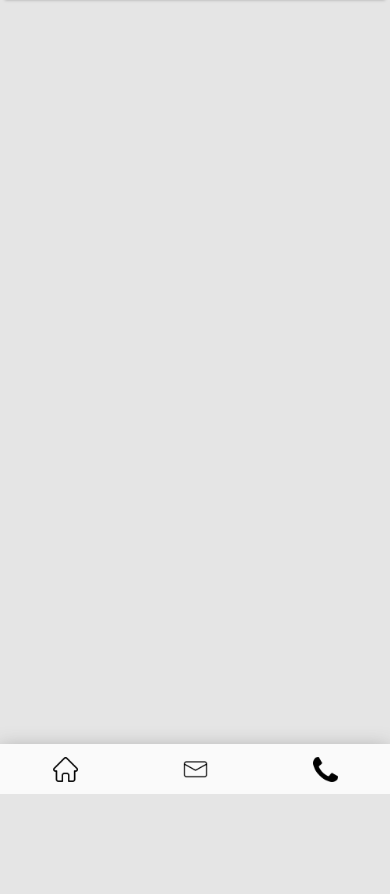
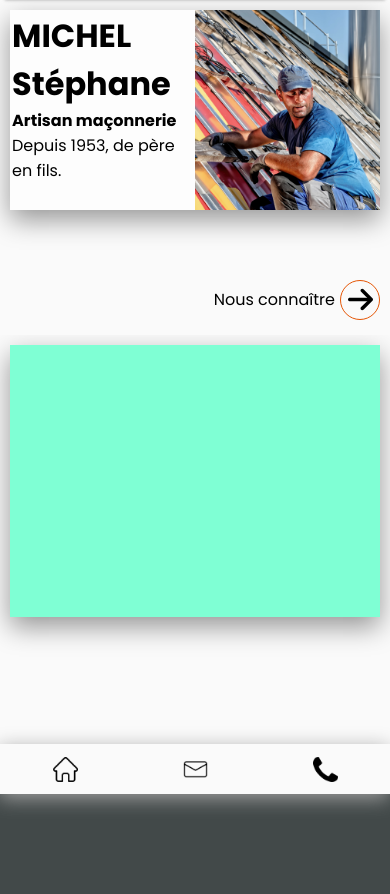
Before and after one commit to BenjaminGuelle/masonry-2, a PHP site: page / in a window 390 px wide. Shown: the part 50-944 px from the top of the page. Before the commit the page ends 844 px from the top, so only its background shows below. Run offline with PHP 8.4, Linux system fonts and the light colour scheme.

Commit message:
create section hero and top content mobile

```diff
--- /dev/null
+++ b/css/footer.css
@@ -0,0 +1,5 @@
+footer {
+    width: 100%;
+    height: 150px;
+    background-color: #424949;
+}
--- a/css/header.css
+++ b/css/header.css
@@ -1,7 +1,13 @@
+header {
+    position: relative;
+    z-index: 1;
+    width: 100%;
+    height: 50px;
+}
 /*
 ********************** NAVBAR
 */
-body header .navbar {
+header .navbar {
     position: fixed;
     top: 0;
     left: 0;
@@ -170,6 +176,9 @@ header .navbar .navlinks {
     }
 }
 @media screen and (min-width: 1024px) {
+    header {
+        height: 100px;
+    }
     /* desactive elements */
     header .navbar-mobile {
         display: none;
--- a/css/hero.css
+++ b/css/hero.css
@@ -0,0 +1,144 @@
+main {
+    position: relative;
+    z-index: 0;
+    width: 100%;
+    height: calc(100vh - 100px);
+}
+
+main .hero {
+    display: flex;
+    flex-direction: column;
+    height: calc(100vh - 100px);
+}
+
+/* all division to hero */
+main .hero .know-us, .know-services {
+    width: 100%;
+    height: 50%;
+    padding: 10px;
+}
+
+/*
+*************** Know us
+*/
+main .hero .know-us {
+    background-color: #FAFAFA;
+    position: relative;
+    width: 100%;
+    height: 45%;
+
+}
+
+/* Know us ========= CONTAINER */
+main .hero .know-us .know-us-container {
+    width: 100%;
+    height: auto;
+    display: flex;
+    box-shadow: 0px 10px 25px rgba(0, 0, 0, 0.4);
+}
+
+/* Know us ========= DIV PICTURE */
+main .hero .know-us .know-us-picture {
+    width: 50%;
+    height: 200px;
+    overflow: hidden;
+}
+
+main .hero .know-us .know-us-picture img {
+    width: 100%;
+    object-position: center;
+}
+
+/* Know us ========= DIV CONTENT */
+main .hero .know-us .know-us-content {
+    position: relative;
+    width: 50%;
+    height: 200px;
+    background-color: rgba(255, 255, 255, .6);
+    /* border: 1px solid #E55606; */
+    padding: 2px;
+}
+
+main .hero .know-us .know-us-content h2 {
+    display: flex;
+    flex-direction: column;
+    font-size: 2em;
+}
+
+main .hero .know-us .know-us-content h2 span:first-child {
+    text-transform: uppercase;
+}
+main .hero .know-us .know-us-content h3 {
+    font-size: 1em;
+}
+main .hero .know-us .know-us-content p {
+    font-size: 1em;
+}
+
+/* Know us ========= DIV BUTTON TO VIEW PAGE  */
+main .hero .know-us .know-us-container .know-us-btn {
+    position: absolute;
+    bottom: 10px;
+    right: 10px;
+    height: 50px;
+    display: flex;
+    justify-content: center;
+    align-items: center;
+    outline: none;
+    text-decoration: none;
+
+}
+
+main .hero .know-us .know-us-container .know-us-btn:hover span {
+    color: #E55606;
+}
+
+main .hero .know-us .know-us-container .know-us-btn span {
+    font-size: 1em;
+    color: black;
+    padding-right: 5px;
+}
+
+main .hero .know-us .know-us-container .know-us-btn .know-us-btn_img {
+    width: 40px;
+    height: 40px;
+    border: 1px solid #E55606;
+    border-radius: 50%;
+    display: flex;
+    justify-content: center;
+    align-items: center;
+}
+
+main .hero .know-us .know-us-container .know-us-btn img{
+    width: 25px;
+}
+
+
+/*
+*************** Know services
+*/
+main .hero .know-services {
+    background-color: #FAFAFA;
+    height: 55%;
+}
+
+main .hero .know-services .know-services-container {
+    width: 100%;
+    height: 70%;
+    display: flex;
+    flex-direction: column;
+    background-color: #FAFAFA;
+    box-shadow: 0px 10px 25px rgba(0, 0, 0, 0.4);
+}
+
+main .hero .know-services .know-services-container .service {
+    width: 100%;
+    height: calc(100% / 3);
+    background-color:aquamarine;
+}
+
+
+
+@media screen and (min-width: 768px) {}
+@media screen and (min-width: 1024px) {}
+@media screen and (min-width: 1440px) {}
--- a/index.html
+++ b/index.html
@@ -10,6 +10,7 @@
     <link rel="stylesheet" href="./css/styles.css">
     <link rel="stylesheet" href="./css/header.css">
     <link rel="stylesheet" href="./css/hero.css">
+    <link rel="stylesheet" href="./css/footer.css">
 
     <!-- load fonts -->
     <link rel="preconnect" href="https://fonts.gstatic.com">
@@ -101,8 +102,36 @@
     <main>
         <!-- hero section -->
         <section class="hero">
-            <div class="know-us"></div>
-            <div class="know-services"></div>
+
+            <div class="know-us">
+                <div class="know-us-container">
+                    <div class="know-us-content">
+                        <h2>
+                            <span>Michel</span>
+                            <span>Stéphane</span>
+                        </h2>
+                        <h3>Artisan maçonnerie</h3>
+                        <p>Depuis 1953, de père en fils.</p>
+                    </div>
+                    <div class="know-us-picture">
+                        <img src="./images/hero/steph.jpg" alt="photo stephane michel">
+                    </div>
+                    <a href="#" class="know-us-btn">
+                        <span>Nous connaître</span>
+                        <div class="know-us-btn_img">
+                            <img src="./images/hero/arrows.svg" alt="arrow">
+                        </div>
+                    </a>
+                </div>
+            </div>
+
+            <div class="know-services">
+                <div class="know-services-container">
+                    <div class="service"></div>
+                    <div class="service"></div>
+                    <div class="service"></div>
+                </div>
+            </div>
         </section>
 
     </main>
```
Also changed, not shown: images/hero/arrows.svg (added), images/hero/steph.jpg (added).
